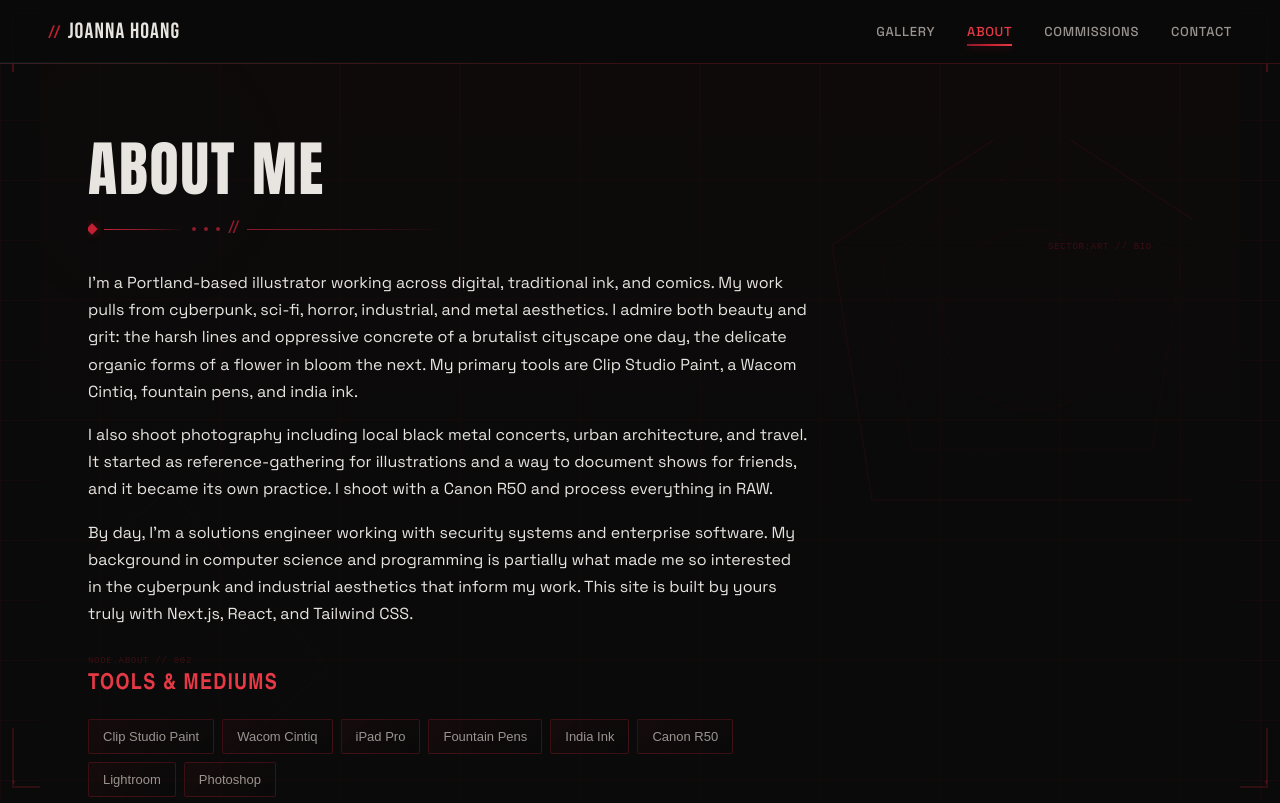
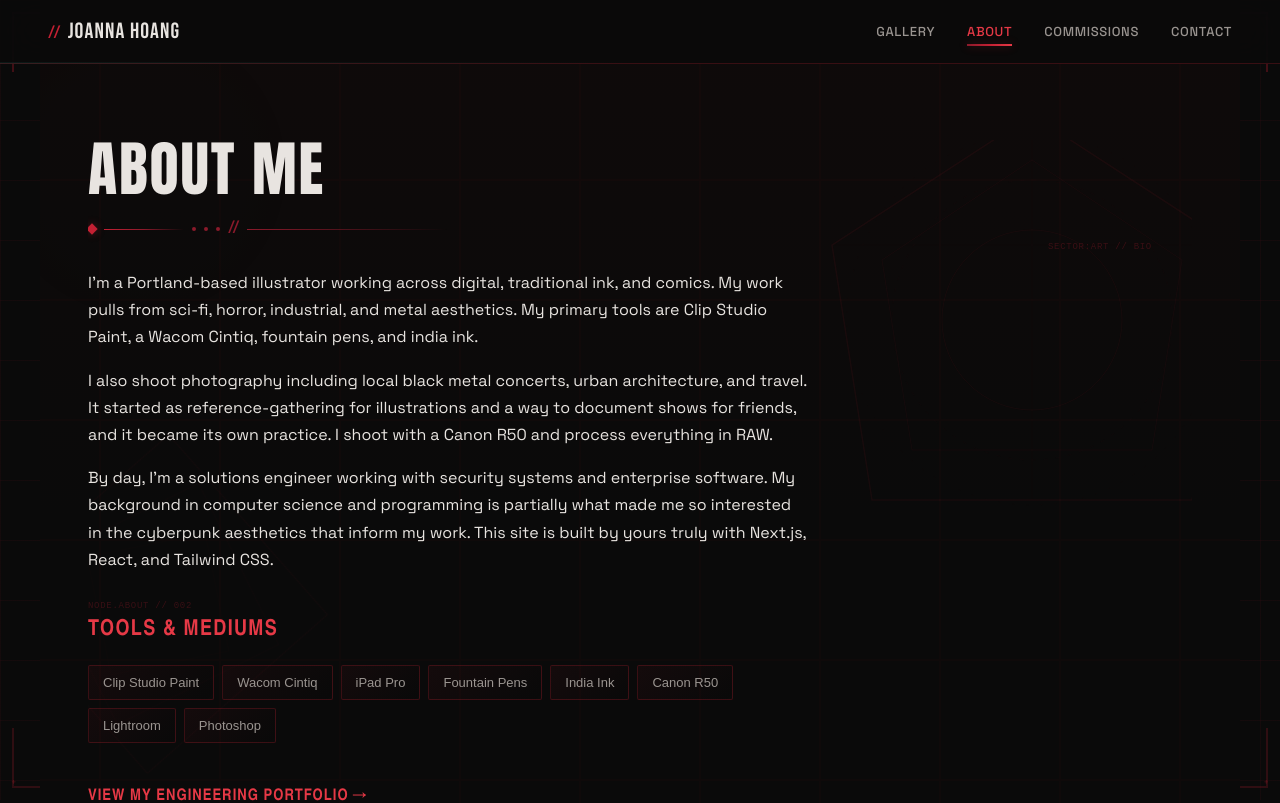
Before and after one commit to hoangj21/art-portfolio, a Next.js app: page /about in a window 1280 px wide. Shown: the top 803 px of the page. Built offline with nearby package versions, Linux system fonts and the light colour scheme.

Commit message:
Change favcon and bio

```diff
--- a/src/app/about/page.tsx
+++ b/src/app/about/page.tsx
@@ -34,9 +34,7 @@ export default function AboutPage() {
           <div className="about-bio">
             <p>
               I&apos;m a Portland-based illustrator working across digital, traditional ink, and
-              comics. My work pulls from cyberpunk, sci-fi, horror, industrial, and metal aesthetics. I admire
-              both beauty and grit: the harsh lines and oppressive concrete of a brutalist cityscape
-              one day, the delicate organic forms of a flower in bloom the next. My primary tools
+              comics. My work pulls from sci-fi, horror, industrial, and metal aesthetics. My primary tools
               are Clip Studio Paint, a Wacom Cintiq, fountain pens, and india ink.
             </p>
             <p>
@@ -48,7 +46,7 @@ export default function AboutPage() {
             <p>
               By day, I&apos;m a solutions engineer working with security systems and enterprise software.
               My background in computer science and programming is partially what made me so interested in the
-              cyberpunk and industrial aesthetics that inform my work. This site is built by yours truly with
+              cyberpunk aesthetics that inform my work. This site is built by yours truly with
               Next.js, React, and Tailwind CSS.
             </p>
           </div>
--- a/src/app/layout.tsx
+++ b/src/app/layout.tsx
@@ -45,6 +45,10 @@ export const metadata: Metadata = {
   title: "Joanna Hoang — Art Portfolio",
   description: "Illustration, sequential art, ink, and photography by Joanna Hoang. Portland, OR.",
   keywords: ["illustration", "art", "portfolio", "commissions", "comics", "ink", "photography"],
+  icons: {
+    icon: "/icon.svg",
+    shortcut: "/icon.svg",
+  },
 };
 
 export default function RootLayout({
```
Also changed, not shown: src/app/icon.svg (added).
